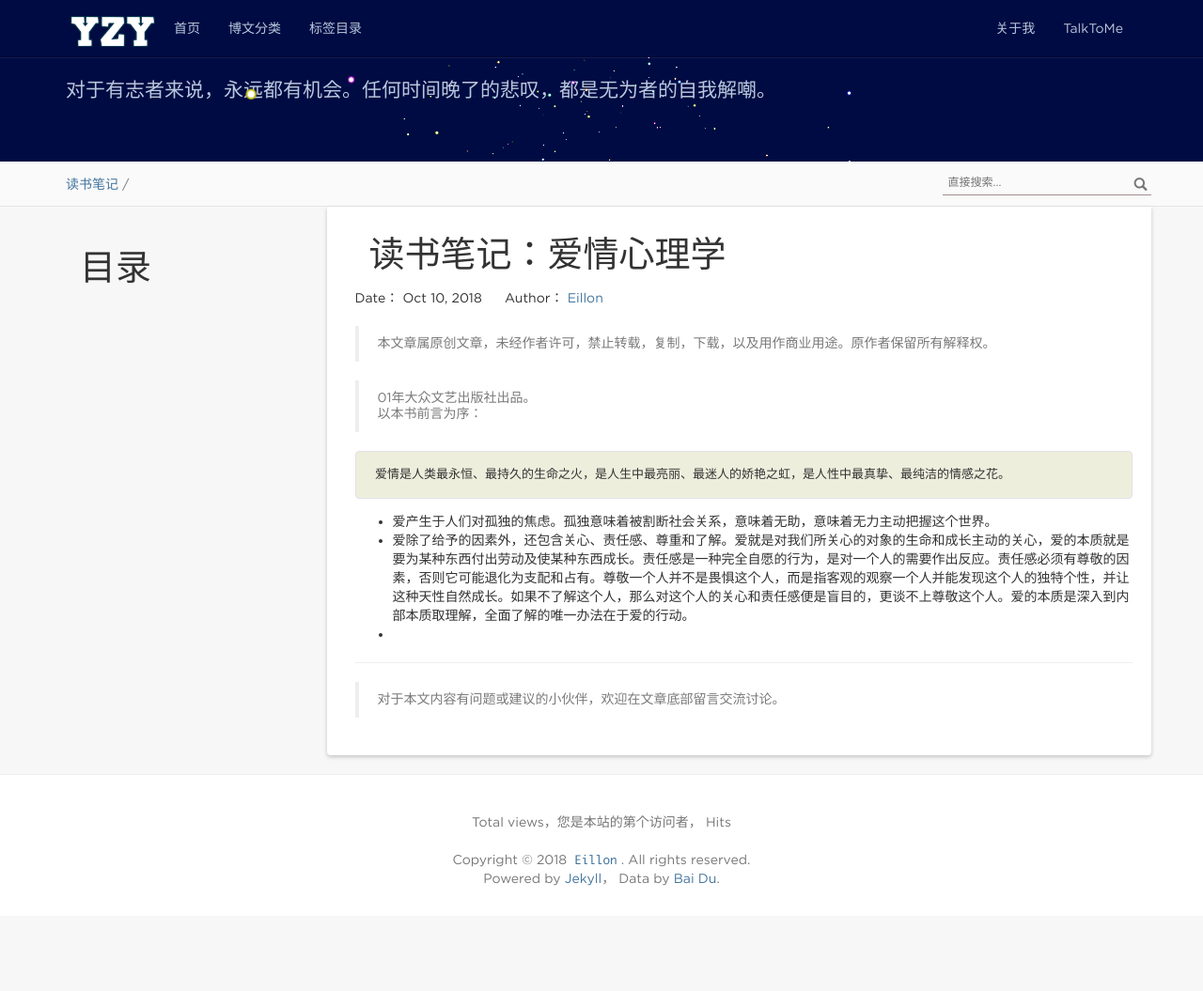
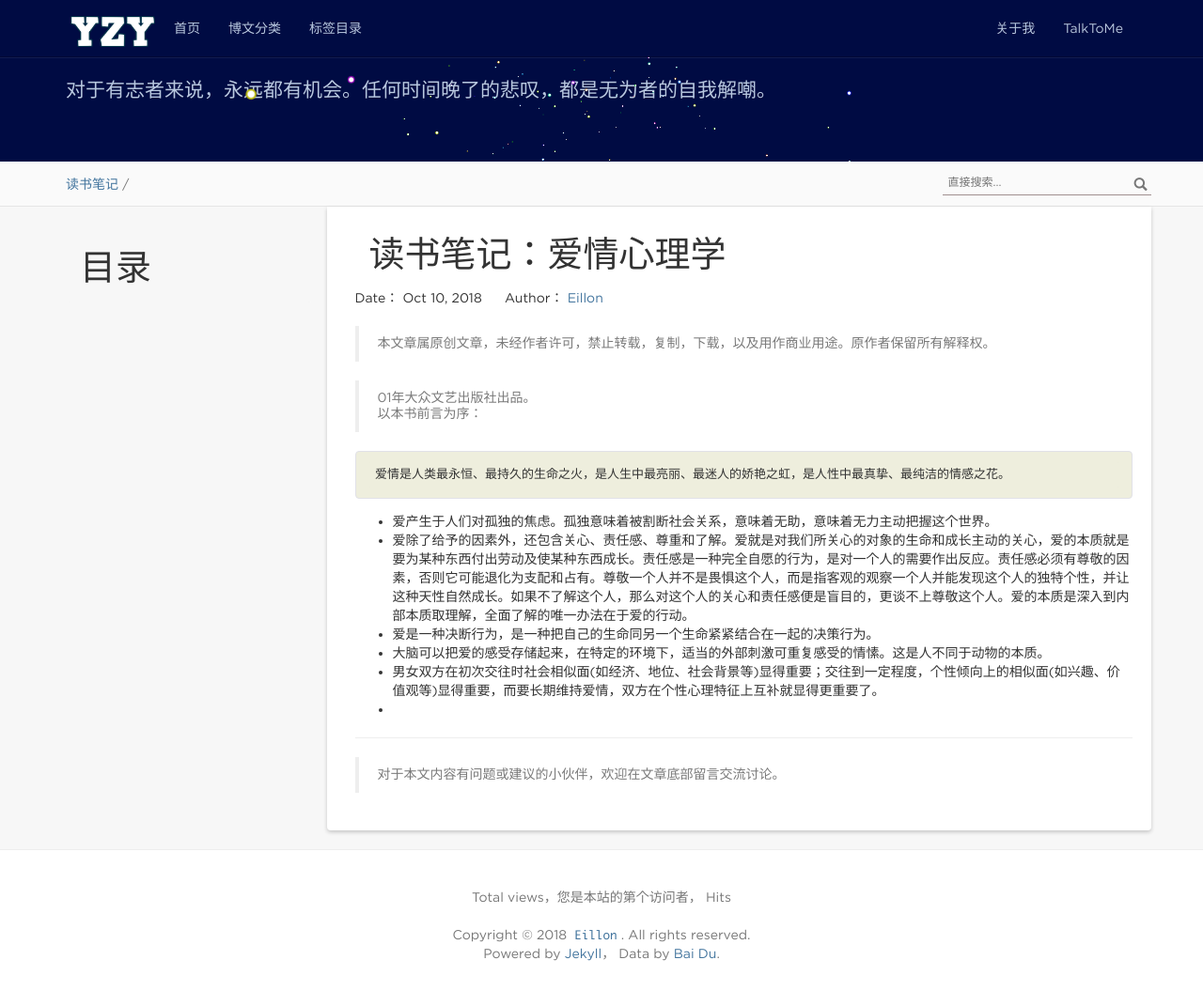
Before and after one commit to eillon/eillon.github.io, a Jekyll site: the page built from _posts/2018-10-10-读书笔记-爱情心理学.md, in a window 1280 px wide and 1055 px high. Shown: the whole window at 94% size. Built offline with Jekyll 4.4.1, drawn with Linux system fonts in a browser that asks for light colours; nearby versions of some CDN libraries; comment, search, counter and statistics services are not loaded.

Commit message:
add posts

```diff
--- a/_posts/2018-10-10-读书笔记-爱情心理学.md
+++ b/_posts/2018-10-10-读书笔记-爱情心理学.md
@@ -18,4 +18,7 @@ tags: [摘录, 持续更新, 心理学, 情感]
 
 * 爱产生于人们对孤独的焦虑。孤独意味着被割断社会关系，意味着无助，意味着无力主动把握这个世界。
 * 爱除了给予的因素外，还包含关心、责任感、尊重和了解。爱就是对我们所关心的对象的生命和成长主动的关心，爱的本质就是要为某种东西付出劳动及使某种东西成长。责任感是一种完全自愿的行为，是对一个人的需要作出反应。责任感必须有尊敬的因素，否则它可能退化为支配和占有。尊敬一个人并不是畏惧这个人，而是指客观的观察一个人并能发现这个人的独特个性，并让这种天性自然成长。如果不了解这个人，那么对这个人的关心和责任感便是盲目的，更谈不上尊敬这个人。爱的本质是深入到内部本质取理解，全面了解的唯一办法在于爱的行动。
+* 爱是一种决断行为，是一种把自己的生命同另一个生命紧紧结合在一起的决策行为。
+* 大脑可以把爱的感受存储起来，在特定的环境下，适当的外部刺激可重复感受的情愫。这是人不同于动物的本质。
+* 男女双方在初次交往时社会相似面(如经济、地位、社会背景等)显得重要；交往到一定程度，个性倾向上的相似面(如兴趣、价值观等)显得重要，而要长期维持爱情，双方在个性心理特征上互补就显得更重要了。
 *
```
Also changed, not shown: _posts/2018-09-17-摘录三.md (+4 -1 lines).
